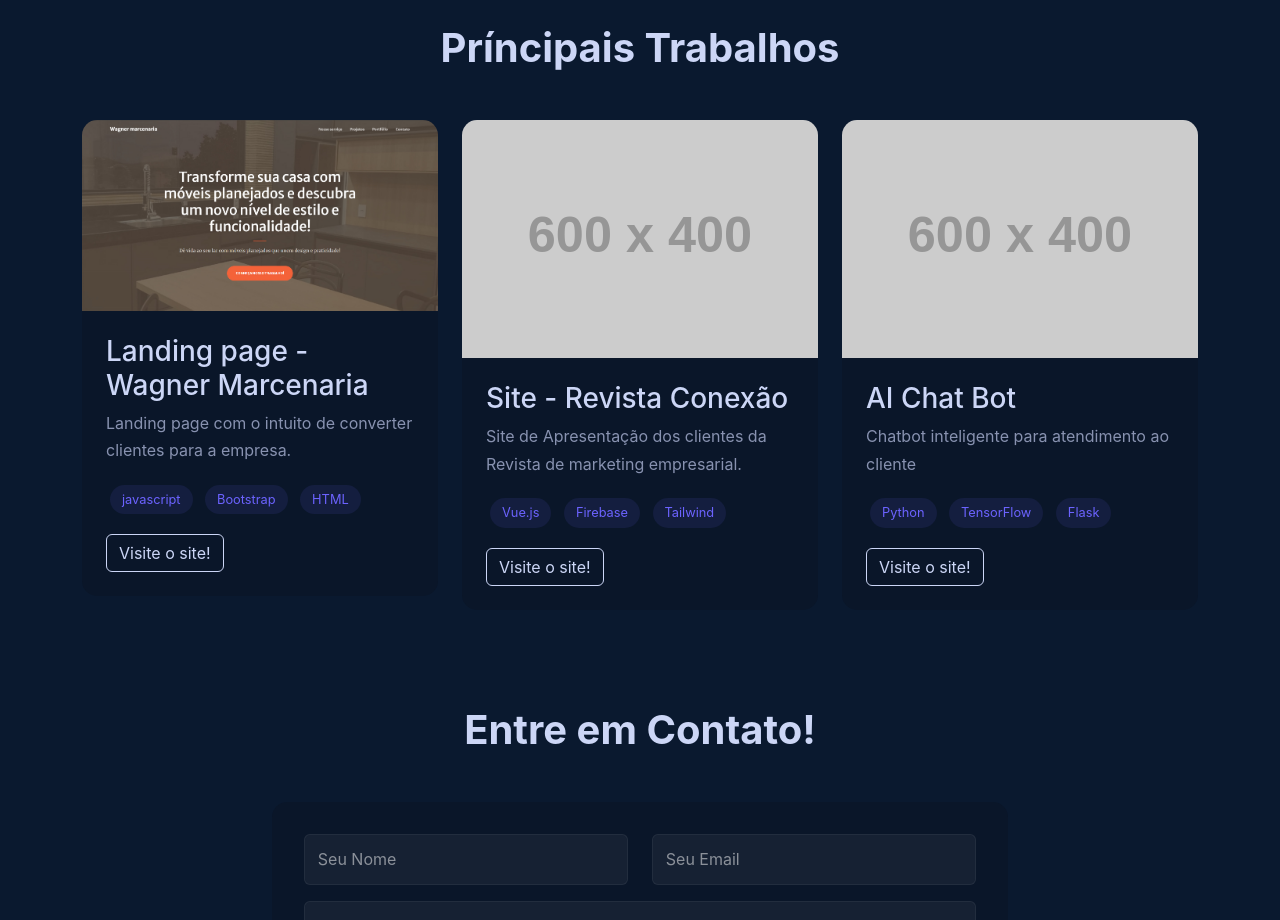
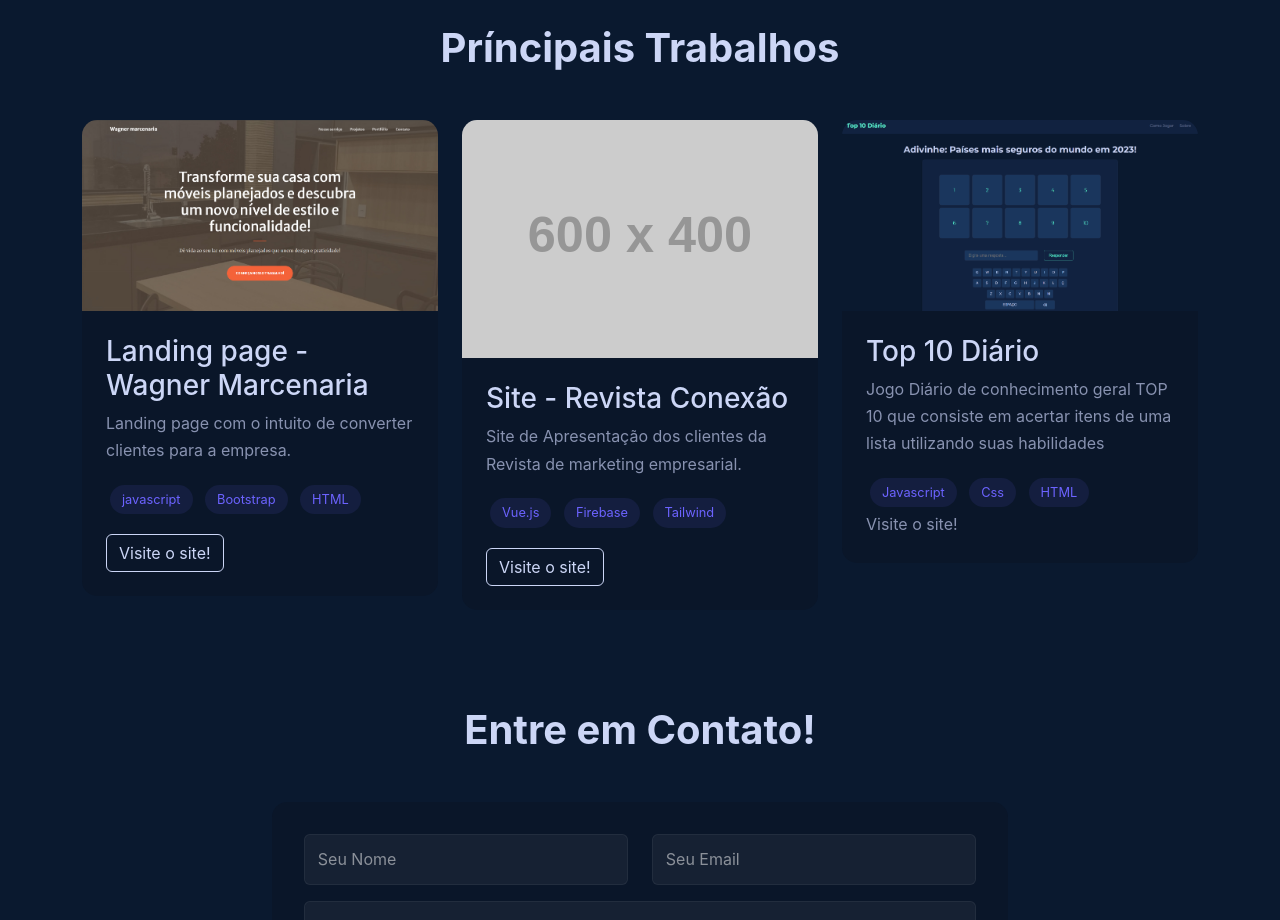
Before and after one commit to DanielSR1/portifolio-DanielSR, a plain HTML site: page index.html in a window 1280 px wide. Shown: the part 1140-2060 px from the top of the page. Drawn offline with nearby package versions, Linux system fonts and the light colour scheme; placeholder pictures from the web are drawn by us.

Commit message:
Add files via upload

```diff
--- a/index.html
+++ b/index.html
@@ -129,16 +129,16 @@
                 <div class="col-md-6 col-lg-4">
                     <div class="project-card">
                         <div class="project-image">
-                            <img src="https://via.placeholder.com/600x400" alt="Project 3" class="img-fluid">
+                            <img src="./img/top10.PNG" alt="Project 3" class="img-fluid">
                         </div>
                         <div class="project-content">
-                            <h3>AI Chat Bot</h3>
-                            <p>Chatbot inteligente para atendimento ao cliente</p>
+                            <h3>Top 10 Diário</h3>
+                            <p>Jogo Diário de conhecimento geral TOP 10 que consiste em acertar itens de uma lista utilizando suas habilidades</p>
                             <div class="project-tags">
-                                <span>Python</span>
-                                <span>TensorFlow</span>
-                                <span>Flask</span>
-                            </div>
+                                <span>Javascript</span>
+                                <span>Css</span>
+                                <span>HTML</span>
+                            </div
                             <a href="#" class="btn btn-outline-light mt-3">Visite o site!</a>
                         </div>
                     </div>
```
Also changed, not shown: img/top10.PNG (added).
